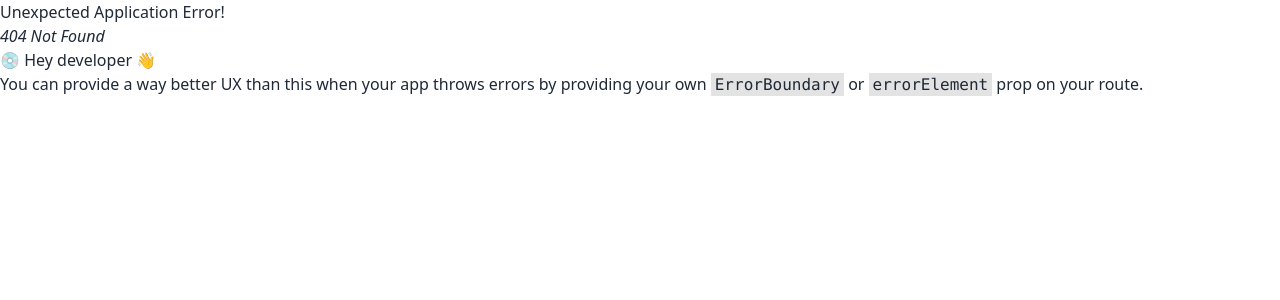
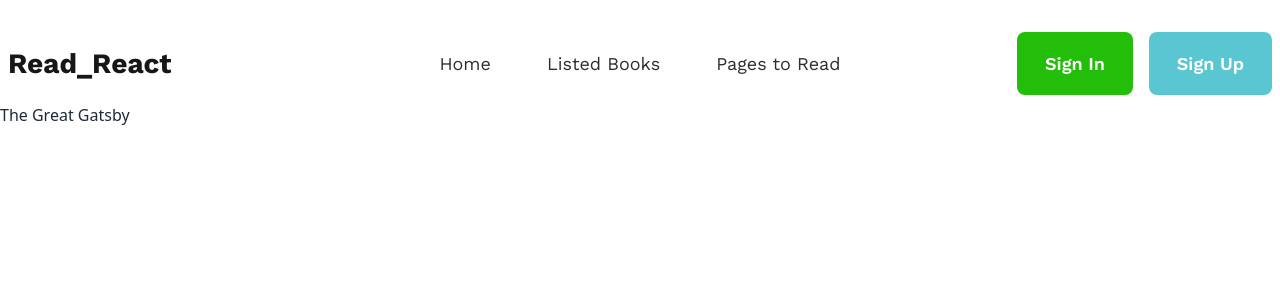
Before and after one commit to Jisan-Dev/A8-Book-Review, a React (Vite) app: page /books/1 in a window 1280 px wide. Before the commit this address had no page. Shown: the top 300 px of the page. Built offline with nearby package versions, Linux system fonts and the light colour scheme; a web font is replaced by a local one.

Commit message:
added functionalities to see book details page onclick of each book-card

```diff
--- a/src/components/home-book-card/HomeBookCard.jsx
+++ b/src/components/home-book-card/HomeBookCard.jsx
@@ -1,10 +1,12 @@
 import PropTypes from 'prop-types';
 import { FaRegStar } from 'react-icons/fa6';
+import { Link } from 'react-router-dom';
 
 const HomeBookCard = ({ book }) => {
-  const { image, tags, bookName, author, category, rating } = book;
+  const { bookId, image, tags, bookName, author, category, rating } = book;
   return (
     <div className="p-6 border border-[#13131326] rounded-2xl font-workSans cursor-pointer">
+      <Link to={`books/${bookId}`}>
         <div className="bg-zinc-100 rounded-2xl w-full h-[230px] flex justify-center items-center  mb-6">
           <img src={image} className="w-full h-[166px] object-contain" alt="" />
         </div>
@@ -24,6 +26,7 @@ const HomeBookCard = ({ book }) => {
             <FaRegStar className="text-lg" />
           </div>
         </div>
+      </Link>
     </div>
   );
 };
--- /dev/null
+++ b/src/pages/book-details/BookDetails.jsx
@@ -0,0 +1,16 @@
+import React from 'react';
+import { useLoaderData, useParams } from 'react-router-dom';
+
+const BookDetails = () => {
+  const { bookId } = useParams();
+  const books = useLoaderData();
+  const book = books.find((book) => book.bookId === Number(bookId));
+  console.log(book);
+  return (
+    <div>
+      <h1> {book.bookName} </h1>
+    </div>
+  );
+};
+
+export default BookDetails;
--- a/src/routes/index.jsx
+++ b/src/routes/index.jsx
@@ -1,6 +1,7 @@
 import { createBrowserRouter } from 'react-router-dom';
 import Root from './Root';
 import Home from '../pages/home/Home';
+import BookDetails from '../pages/book-details/BookDetails';
 
 const router = createBrowserRouter([
   {
@@ -12,6 +13,11 @@ const router = createBrowserRouter([
         element: <Home />,
         loader: () => fetch('/books.json'),
       },
+      {
+        path: '/books/:bookId',
+        element: <BookDetails />,
+        loader: () => fetch('/books.json'),
+      },
     ],
   },
 ]);
```
Lines whose indentation alone changed are shown as unchanged.
